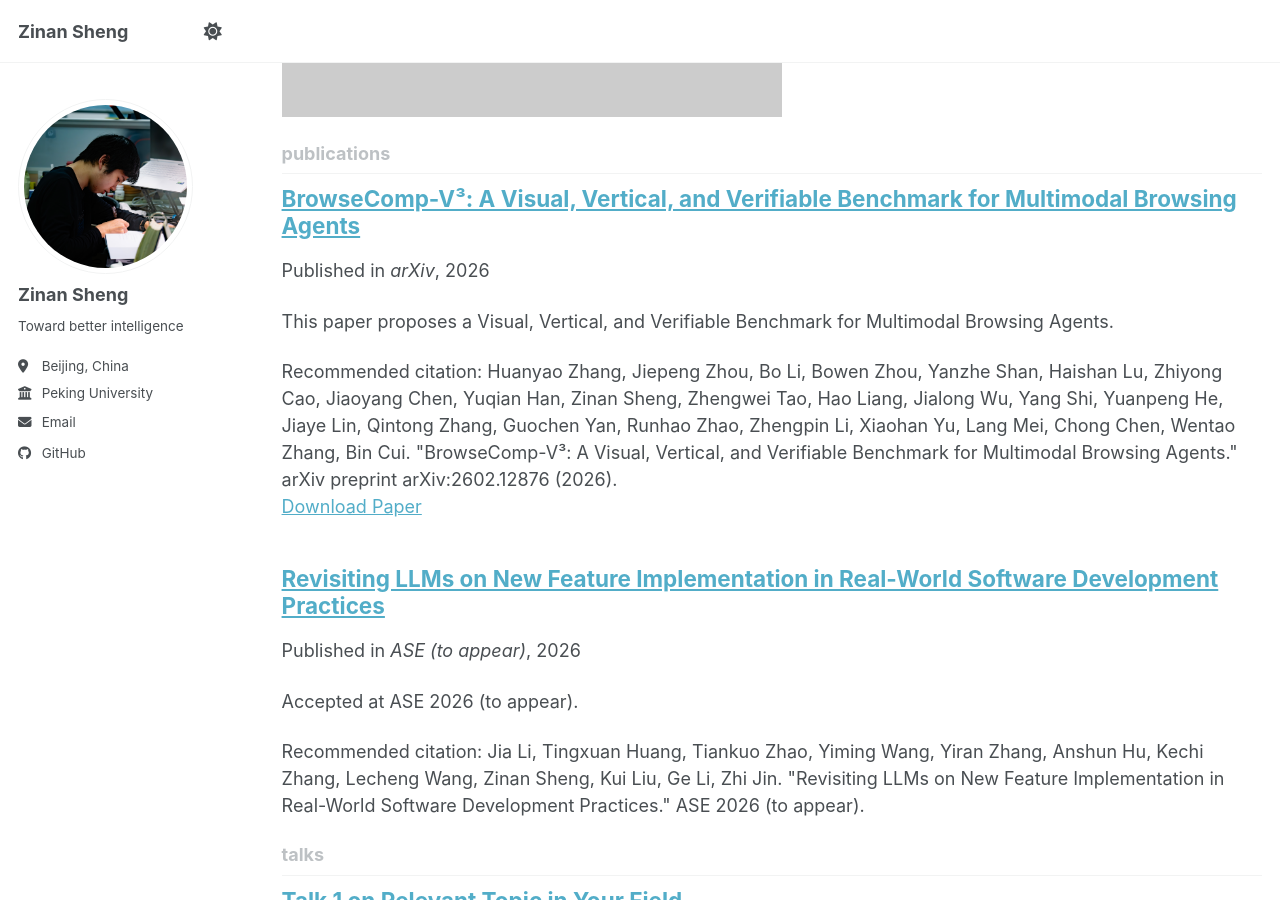
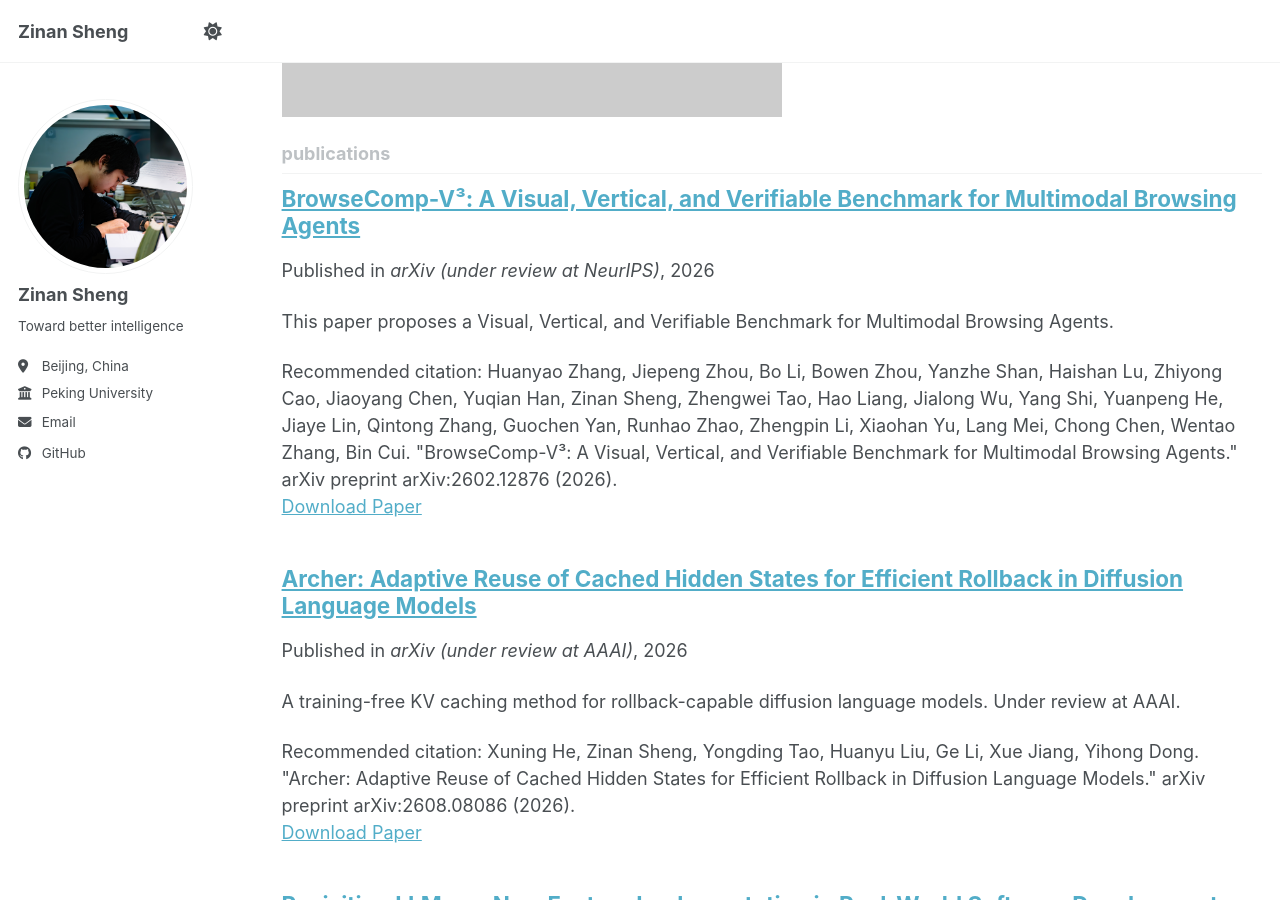
Before and after one commit to ZnShengPKU/ZnShengPKU.github.io, a Jekyll site: the page built from _pages/collection-archive.html, in a window 1280 px wide and 900 px high, scrolled down 968 px. Built offline with Jekyll 4.4.1, drawn with Linux system fonts in a browser that asks for light colours; a script bundle is joined from its source files by our own code; library files that are not in the unit come from our copies.

Commit message:
feat: add Archer paper and mark papers under AAAI/NeurIPS review

```diff
--- a/_publications/2026-02-01-browsecomp-v3.md
+++ b/_publications/2026-02-01-browsecomp-v3.md
@@ -5,7 +5,7 @@ category: preprints
 permalink: /publication/2026-02-01-browsecomp-v3
 excerpt: 'This paper proposes a Visual, Vertical, and Verifiable Benchmark for Multimodal Browsing Agents.'
 date: 2026-02-01
-venue: 'arXiv'
+venue: 'arXiv (under review at NeurIPS)'
 paperurl: 'https://arxiv.org/pdf/2602.12876'
 codeurl: 'https://github.com/Halcyon-Zhang/BrowseComp-V3'
 blogurl: 'https://halcyon-zhang.github.io/BrowseComp-V3/'
--- /dev/null
+++ b/_publications/2026-08-08-archer.md
@@ -0,0 +1,24 @@
+---
+title: "Archer: Adaptive Reuse of Cached Hidden States for Efficient Rollback in Diffusion Language Models"
+collection: publications
+category: preprints
+permalink: /publication/2026-08-08-archer
+excerpt: 'A training-free KV caching method for rollback-capable diffusion language models. Under review at AAAI.'
+date: 2026-08-08
+venue: 'arXiv (under review at AAAI)'
+paperurl: 'https://arxiv.org/pdf/2608.08086'
+codeurl: 'https://github.com/Hxnng/Archer'
+authors: 'Xuning He, **Zinan Sheng**, Yongding Tao, Huanyu Liu, Ge Li, Xue Jiang, Yihong Dong'
+citation: 'Xuning He, Zinan Sheng, Yongding Tao, Huanyu Liu, Ge Li, Xue Jiang, Yihong Dong. "Archer: Adaptive Reuse of Cached Hidden States for Efficient Rollback in Diffusion Language Models." arXiv preprint arXiv:2608.08086 (2026).'
+---
+
+[Download paper here](https://arxiv.org/pdf/2608.08086)
+
+**Authors:** Xuning He, **Zinan Sheng**, Yongding Tao, Huanyu Liu, Ge Li, Xue Jiang, Yihong Dong.
+
+Under review at AAAI.
+
+**Abstract:**
+Diffusion language models (DLMs) iteratively refine a sequence, allowing earlier predictions to be revised as context evolves. This rollback capability distinguishes them from irreversible autoregressive generation, but makes inference costly. In this paper, we introduce Archer, a training-free KV caching method for rollback-capable DLMs. Archer asymmetrically keeps the mutable response synchronized with the current hypothesis while reusing prompt K/V within a bounded state neighborhood. Archer attains the best mean performance of 33.63% together with a 2.57x mean speedup on the main suite, improves Pass@1 by up to 3.05 points and reaches up to 2.95x speedup.
+
+**arXiv Link:** [https://arxiv.org/abs/2608.08086](https://arxiv.org/abs/2608.08086)
```
